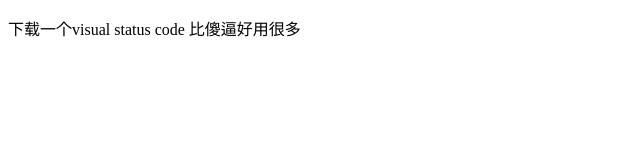
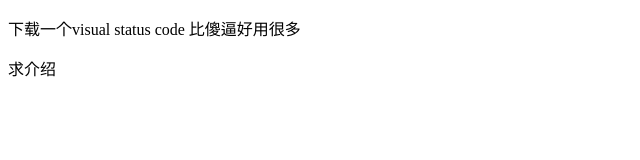
Before and after one commit to SlaughterAngle/sun, a plain HTML site: page index.html in a window 1280 px wide. Shown: the full height of the page, 0-640 px from the left. Drawn offline with Linux system fonts and the light colour scheme.

Commit message:
test1
test1

```diff
--- a/index.html
+++ b/index.html
@@ -6,5 +6,7 @@
 </head>
 <body>
 	<p>下载一个visual status code 比傻逼好用很多</p>
+
+	<p>求介绍</p>
 </body>
 </html>
```
